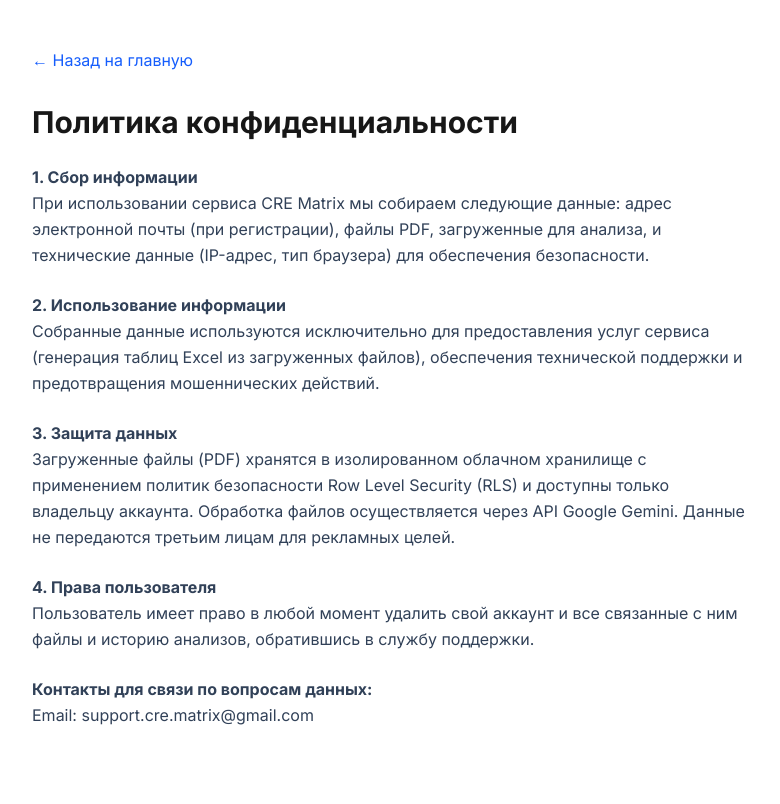
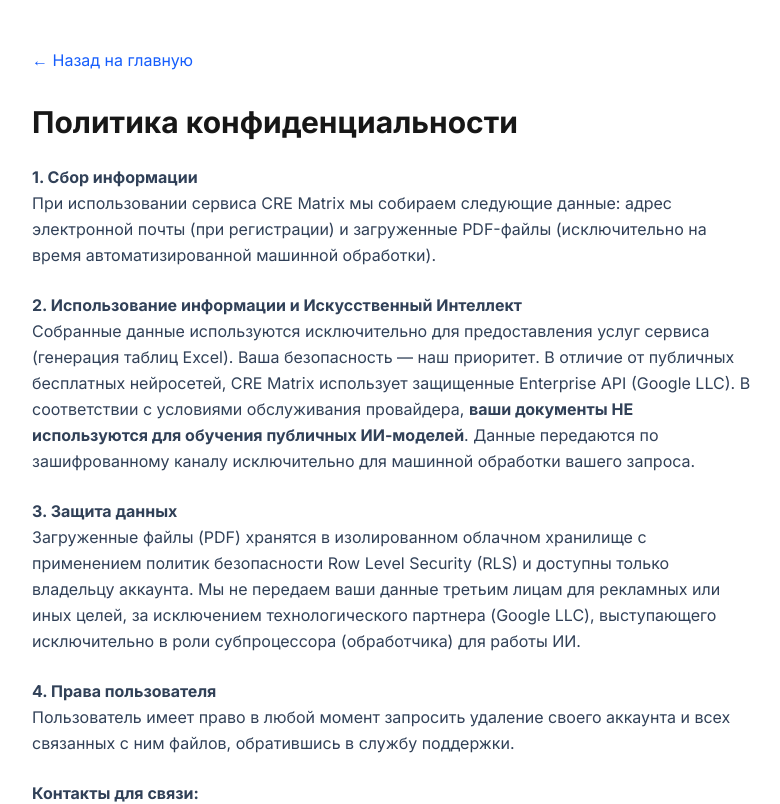
Before and after one commit to Aovanusk/cre-matrix-app, a Next.js app: page /privacy in a window 1280 px wide. Shown: the top 804 px of the page, without its empty margins (248-1028 px from the left). Built offline with nearby package versions, Linux system fonts and the light colour scheme.

Commit message:
Enhance legal shields: NDA clause, 18+ requirement, refund timelines, and AI training data usage

```diff
--- a/src/app/privacy/page.tsx
+++ b/src/app/privacy/page.tsx
@@ -9,18 +9,18 @@
       <h1 className="text-3xl font-bold mb-6">Политика конфиденциальности</h1>
       <div className="space-y-6 text-slate-700 leading-relaxed">
         <p><strong>1. Сбор информации</strong><br/>
-        При использовании сервиса CRE Matrix мы собираем следующие данные: адрес электронной почты (при регистрации), файлы PDF, загруженные для анализа, и технические данные (IP-адрес, тип браузера) для обеспечения безопасности.</p>
+        При использовании сервиса CRE Matrix мы собираем следующие данные: адрес электронной почты (при регистрации) и загруженные PDF-файлы (исключительно на время автоматизированной машинной обработки).</p>
 
-        <p><strong>2. Использование информации</strong><br/>
-        Собранные данные используются исключительно для предоставления услуг сервиса (генерация таблиц Excel из загруженных файлов), обеспечения технической поддержки и предотвращения мошеннических действий.</p>
+        <p><strong>2. Использование информации и Искусственный Интеллект</strong><br/>
+        Собранные данные используются исключительно для предоставления услуг сервиса (генерация таблиц Excel). Ваша безопасность — наш приоритет. В отличие от публичных бесплатных нейросетей, CRE Matrix использует защищенные Enterprise API (Google LLC). В соответствии с условиями обслуживания провайдера, <strong>ваши документы НЕ используются для обучения публичных ИИ-моделей</strong>. Данные передаются по зашифрованному каналу исключительно для машинной обработки вашего запроса.</p>
 
         <p><strong>3. Защита данных</strong><br/>
-        Загруженные файлы (PDF) хранятся в изолированном облачном хранилище с применением политик безопасности Row Level Security (RLS) и доступны только владельцу аккаунта. Обработка файлов осуществляется через API Google Gemini. Данные не передаются третьим лицам для рекламных целей.</p>
+        Загруженные файлы (PDF) хранятся в изолированном облачном хранилище с применением политик безопасности Row Level Security (RLS) и доступны только владельцу аккаунта. Мы не передаем ваши данные третьим лицам для рекламных или иных целей, за исключением технологического партнера (Google LLC), выступающего исключительно в роли субпроцессора (обработчика) для работы ИИ.</p>
 
         <p><strong>4. Права пользователя</strong><br/>
-        Пользователь имеет право в любой момент удалить свой аккаунт и все связанные с ним файлы и историю анализов, обратившись в службу поддержки.</p>
+        Пользователь имеет право в любой момент запросить удаление своего аккаунта и всех связанных с ним файлов, обратившись в службу поддержки.</p>
 
-        <p><strong>Контакты для связи по вопросам данных:</strong><br/>
+        <p><strong>Контакты для связи:</strong><br/>
         Email: support.cre.matrix@gmail.com</p>
       </div>
     </div>
--- a/src/app/refund/page.tsx
+++ b/src/app/refund/page.tsx
@@ -11,14 +11,14 @@
         <p><strong>1. Общие условия возврата</strong><br/>
         Возврат денежных средств за оплаченные тарифы (пакеты кредитов) возможен только в случае, если Пользователь не потратил ни одного кредита из приобретенного пакета. Запрос на возврат должен быть отправлен в течение 14 дней с момента оплаты.</p>
 
-        <p><strong>2. Частичный возврат</strong><br/>
-        Поскольку сервис предоставляет цифровые услуги (анализ данных искусственным интеллектом), которые требуют немедленных вычислительных затрат на стороне сервера, частичный возврат за частично использованный пакет кредитов не производится.</p>
+        <p><strong>2. Цифровые услуги и частичный возврат</strong><br/>
+        Обращаем внимание, что приобретение кредитов является получением неисключительной лицензии на доступ к цифровому контенту и вычислительным мощностям сервиса. В связи с природой цифровых услуг, которые требуют немедленных вычислительных затрат серверов ИИ, частичный возврат за частично использованный пакет кредитов не производится.</p>
 
         <p><strong>3. Технические сбои</strong><br/>
         В случае возникновения технических сбоев на стороне сервиса (ошибки парсинга, недоступность сервера), в результате которых услуга не была оказана, система автоматически возвращает списанные кредиты на баланс аккаунта Пользователя.</p>
 
-        <p><strong>4. Процедура запроса возврата</strong><br/>
-        Для оформления возврата средств Пользователь должен обратиться в службу поддержки с указанием email адреса, на который зарегистрирован аккаунт, и чека об оплате. Возврат осуществляется на те же реквизиты, с которых была произведена оплата.</p>
+        <p><strong>4. Процедура и сроки возврата</strong><br/>
+        Для оформления возврата средств Пользователь должен обратиться в службу поддержки с указанием email адреса, на который зарегистрирован аккаунт, и чека об оплате. Возврат переведенных средств производится на ваш банковский счет в течение 5—30 рабочих дней (срок зависит от банка, выпустившего вашу банковскую карту).</p>
 
         <p><strong>Контакты службы поддержки:</strong><br/>
         Email: support.cre.matrix@gmail.com</p>
--- a/src/app/terms/page.tsx
+++ b/src/app/terms/page.tsx
@@ -9,16 +9,16 @@
       <h1 className="text-3xl font-bold mb-6">Пользовательское соглашение (Договор Оферты)</h1>
       <div className="space-y-6 text-slate-700 leading-relaxed">
         <p><strong>1. Общие положения</strong><br/>
-        Настоящее Пользовательское соглашение (далее — «Соглашение») регулирует отношения между Администрацией сервиса CRE Matrix (далее — «Администрация») и пользователем сети Интернет (далее — «Пользователь»), использующим данный сервис.</p>
+        Настоящее Пользовательское соглашение регулирует отношения между Администрацией сервиса CRE Matrix и Пользователем. Регистрируясь в сервисе, Пользователь подтверждает, что достиг возраста 18 лет и обладает необходимой правоспособностью.</p>
 
         <p><strong>2. Предмет соглашения</strong><br/>
-        Администрация предоставляет Пользователю доступ к SaaS-платформе для автоматизированного анализа документов коммерческой недвижимости с использованием искусственного интеллекта. Услуги предоставляются «как есть».</p>
+        Администрация предоставляет Пользователю неисключительную лицензию (доступ) к SaaS-платформе для автоматизированного анализа документов коммерческой недвижимости с использованием искусственного интеллекта. Услуги предоставляются «как есть».</p>
 
-        <p><strong>3. Регистрация и Оплата</strong><br/>
-        Доступ к функционалу сервиса предоставляется после регистрации и оплаты пакета кредитов согласно тарифам, указанным на сайте. Оплата производится через сторонние платежные шлюзы.</p>
+        <p><strong>3. Правомерность загружаемых данных и NDA</strong><br/>
+        Пользователь гарантирует, что имеет законные права и необходимые согласия правообладателей (включая отсутствие ограничений по соглашениям о неразглашении — NDA) на загрузку и обработку предоставляемых документов. Сервис CRE Matrix является исключительно инструментом автоматизации и не несет ответственности за нарушение Пользователем режима коммерческой тайны.</p>
 
         <p><strong>4. Ограничение ответственности</strong><br/>
-        Администрация не несет ответственности за точность данных, извлеченных искусственным интеллектом из предоставленных Пользователем документов. Пользователь обязуется самостоятельно проверять данные перед их использованием в коммерческих целях.</p>
+        Администрация не несет ответственности за точность и полноту данных, извлеченных искусственным интеллектом из предоставленных Пользователем документов. Пользователь обязуется самостоятельно проверять данные перед их использованием в финансовом моделировании или коммерческих целях.</p>
 
         <p><strong>5. Реквизиты</strong><br/>
         Проект CRE Matrix.<br/>
```
